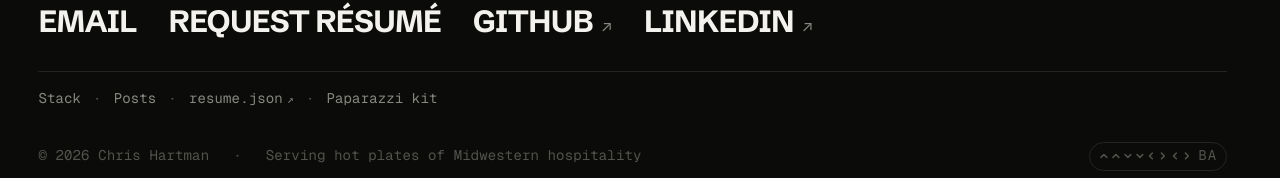
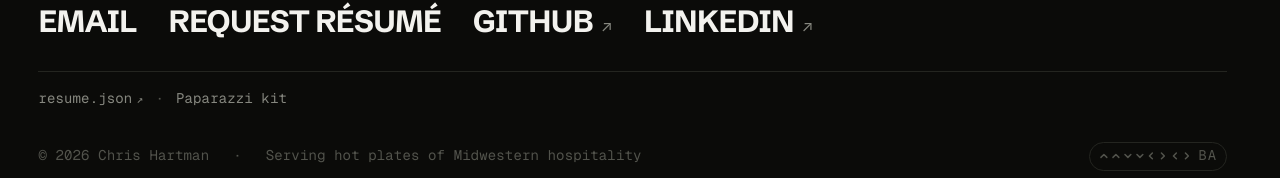
Before and after one commit to chrishrtmn/website, an Astro site: page / in a window 1280 px wide. Shown: the part 4019-4197 px from the top of the page. Built offline with nearby package versions, Linux system fonts and the light colour scheme; Astro itself is replaced by a stand-in of ours.

Commit message:
Footer: index drops Stack and Posts

```diff
--- a/src/components/Footer.astro
+++ b/src/components/Footer.astro
@@ -34,8 +34,6 @@ const external = { target: '_blank', rel: 'noopener' } as const;
       <li><a href={site.links.linkedin} {...external} rel="me noopener">LinkedIn<span class="ext" aria-hidden="true">↗</span></a></li>
     </ul>
     <ul class="footer__index mono">
-      <li><a href="/stack">Stack</a></li>
-      <li><a href="/posts">Posts</a></li>
       <li><a href="/resume.json" {...external}>resume.json<span class="ext" aria-hidden="true">↗</span></a></li>
       <li><a href="/paparazzi/" data-kit-link>Paparazzi kit</a></li>
     </ul>
```
